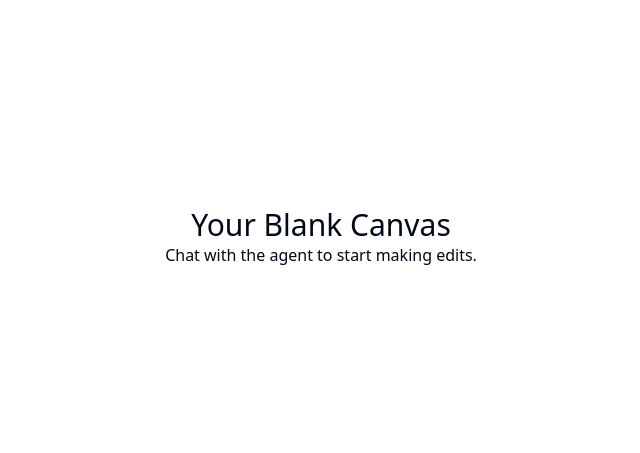
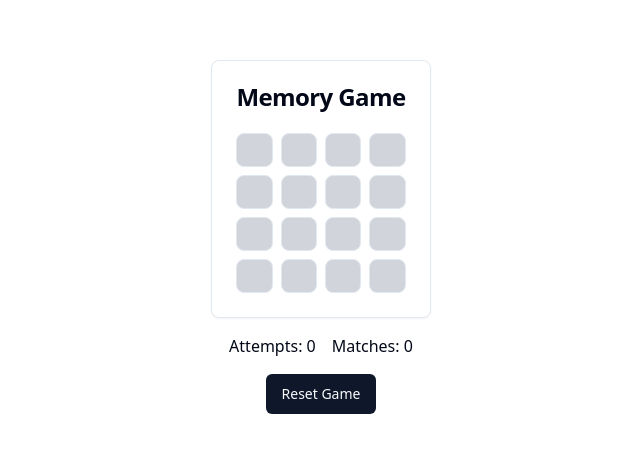
Before and after one commit to GPT-Engineer-App/memory-game-react-scoreboard, a React (Vite) app: page / in a window 1280 px wide. Shown: the part 163-616 px from the top of the page, without its empty margins (319-959 px from the left). Built offline with nearby package versions, Linux system fonts and the light colour scheme.

Commit message:
Implemented a 4x4 memory game with a scoreboard using React.

```diff
--- a/src/pages/Index.jsx
+++ b/src/pages/Index.jsx
@@ -1,15 +1,72 @@
-// Update this page (the content is just a fallback if you fail and example)
+import React, { useState, useEffect } from "react";
+import { Card, CardContent, CardHeader, CardTitle } from "@/components/ui/card";
+import { Button } from "@/components/ui/button";
+
+const generateCards = () => {
+  const icons = [
+    "🍎", "🍌", "🍇", "🍉", "🍓", "🍒", "🍍", "🥝",
+    "🍎", "🍌", "🍇", "🍉", "🍓", "🍒", "🍍", "🥝"
+  ];
+  return icons.sort(() => Math.random() - 0.5);
+};
 
 const Index = () => {
+  const [cards, setCards] = useState(generateCards());
+  const [flipped, setFlipped] = useState([]);
+  const [matched, setMatched] = useState([]);
+  const [attempts, setAttempts] = useState(0);
+
+  useEffect(() => {
+    if (flipped.length === 2) {
+      const [firstIndex, secondIndex] = flipped;
+      if (cards[firstIndex] === cards[secondIndex]) {
+        setMatched([...matched, firstIndex, secondIndex]);
+      }
+      setTimeout(() => setFlipped([]), 1000);
+      setAttempts(attempts + 1);
+    }
+  }, [flipped]);
+
+  const handleCardClick = (index) => {
+    if (flipped.length < 2 && !flipped.includes(index) && !matched.includes(index)) {
+      setFlipped([...flipped, index]);
+    }
+  };
+
+  const resetGame = () => {
+    setCards(generateCards());
+    setFlipped([]);
+    setMatched([]);
+    setAttempts(0);
+  };
+
   return (
-    <div className="h-screen w-screen flex items-center justify-center">
-      {/* Update with components here - default to put new layout sections as separate components in the components folder, and import them here */}
-      <div>
-        <h1 className="text-3xl text-center">Your Blank Canvas</h1>
-        <p className="text-center">
-          Chat with the agent to start making edits.
-        </p>
+    <div className="h-screen w-screen flex flex-col items-center justify-center space-y-4">
+      <Card>
+        <CardHeader>
+          <CardTitle>Memory Game</CardTitle>
+        </CardHeader>
+        <CardContent>
+          <div className="grid grid-cols-4 gap-2">
+            {cards.map((icon, index) => (
+              <div
+                key={index}
+                className={`p-4 border rounded-lg text-2xl flex items-center justify-center cursor-pointer ${
+                  flipped.includes(index) || matched.includes(index) ? "bg-white" : "bg-gray-300"
+                }`}
+                onClick={() => handleCardClick(index)}
+              >
+                {(flipped.includes(index) || matched.includes(index)) && icon}
+              </div>
+            ))}
+          </div>
+        </CardContent>
+      </Card>
+      <div className="flex space-x-4">
+        <div>Attempts: {attempts}</div>
+        <div>Matches: {matched.length / 2}</div>
       </div>
+      <Button onClick={resetGame}>Reset Game</Button>
     </div>
   );
 };
```
